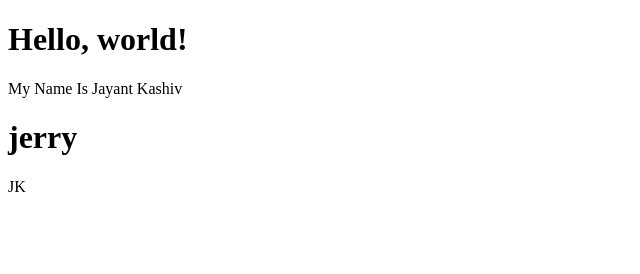
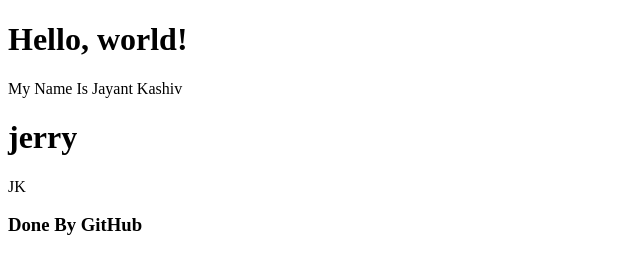
Before and after one commit to JayantKashiv/DEVmarch, a plain HTML site: page index.html in a window 1280 px wide. Shown: the whole page, without its empty margins (0-640 px from the left). Drawn offline with Linux system fonts and the light colour scheme.

Commit message:
Update index.html
From GitHub

```diff
--- a/index.html
+++ b/index.html
@@ -9,5 +9,7 @@
 
 	<h1>jerry</h1>
 	<p>JK</p>
+
+	<h3>Done By GitHub</h3>
     </body>
 </html>
```
